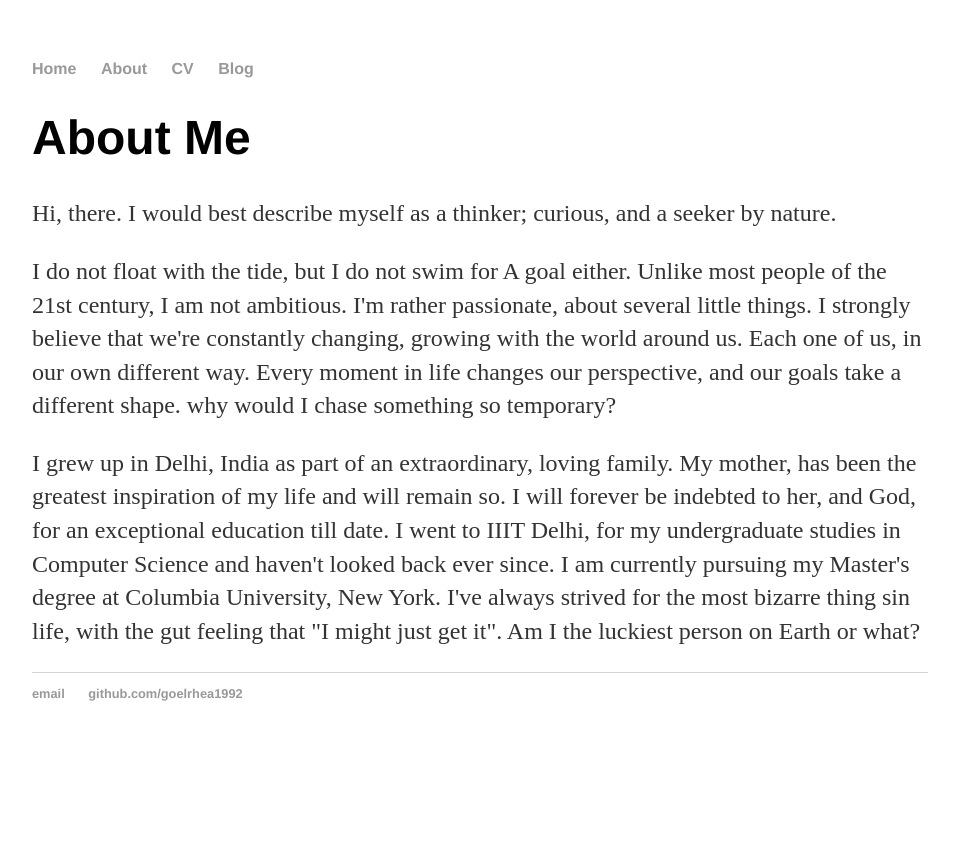
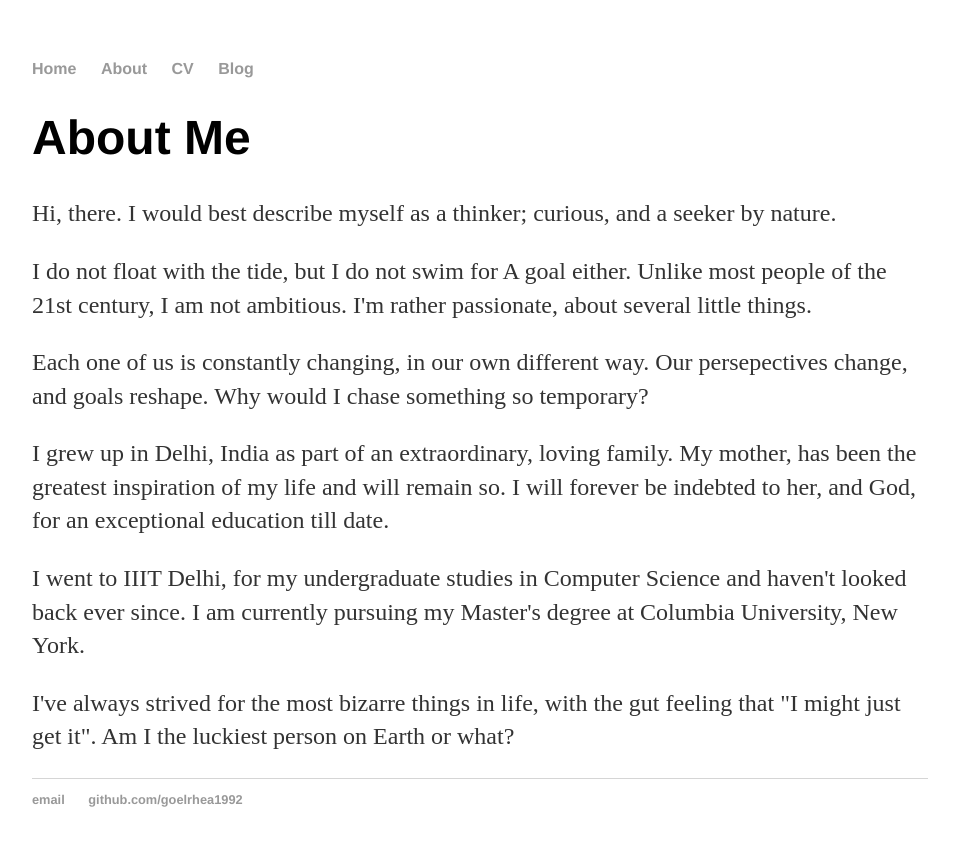
Before and after one commit to goelrhea1992/goelrhea1992.github.io, a Jekyll site: the page built from about/index.html, in a window 1280 px wide. Shown: the top 846 px of the page, without its empty margins (160-1119 px from the left). Built offline with Jekyll 4.4.1, drawn with Linux system fonts in a browser that asks for light colours.

Commit message:
Update index.html

```diff
--- a/about/index.html
+++ b/about/index.html
@@ -10,19 +10,27 @@ title: About Me
     <p>
       I do not float with the tide, but I do not swim for A goal either.
       Unlike most people of the 21st century, I am not ambitious.
-      I'm rather passionate, about several little things. I strongly believe that we're constantly changing, growing with the world around us.
-      Each one of us, in our own different way. Every moment in life changes our perspective, and our goals take a different shape.
-      why would I chase something so temporary?
+      I'm rather passionate, about several little things.
     </p>
+    <p>
+      Each one of us is constantly changing, in our own different way. Our persepectives change, and goals reshape.
+      Why would I chase something so temporary?
+    </p>
+
     <p>
       I grew up in Delhi, India as part of an extraordinary, loving family. My mother, has been the greatest inspiration of my life and will remain so.
       I will forever be indebted to her, and God, for an exceptional education till date.
+   </p>
+   <p>
+   	I went to IIIT Delhi, for my undergraduate studies in Computer Science and haven't looked back ever since.
+      I am currently pursuing my Master's degree at Columbia University, New York.
+   </p>
 
-      I went to IIIT Delhi, for my undergraduate studies in Computer Science and haven't looked back ever since.
-      I am currently pursuing my Master's degree at Columbia University, New York.
+      <p>
+      	I've always strived for the most bizarre things in life, with the gut feeling that "I might just get it".
+      Am I the luckiest person on Earth or what?
+      </p>
 
-      I've always strived for the most bizarre thing sin life, with the gut feeling that "I might just get it".
-      Am I the luckiest person on Earth or what?
 
-    </p>
+
   </font>
```
